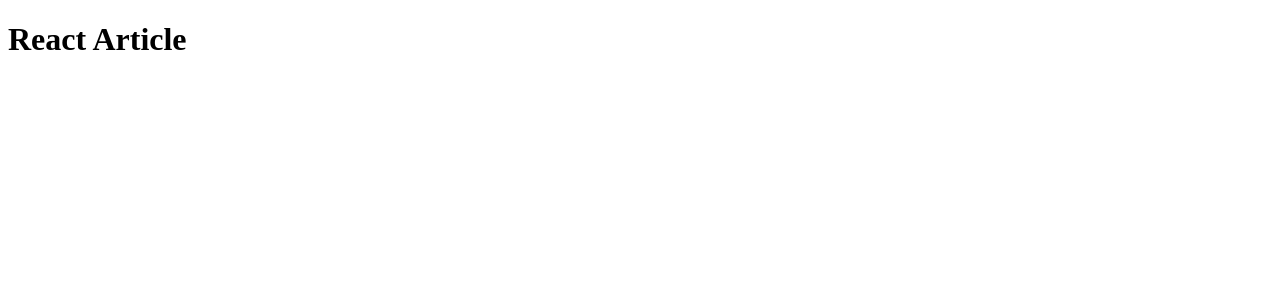
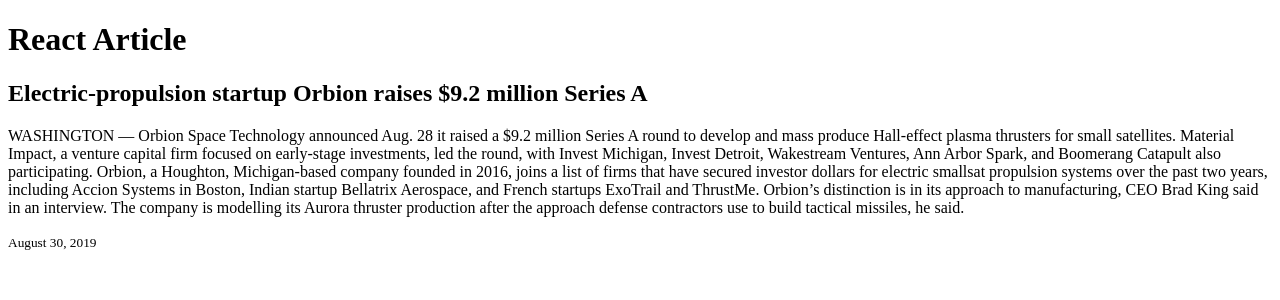
Before and after one commit to mate-academy/react_article, a React (Create React App) app: page / in a window 1280 px wide. Shown: the top 300 px of the page. Built offline with nearby package versions, Linux system fonts and the light colour scheme.

Commit message:
solution

```diff
--- a/src/App.js
+++ b/src/App.js
@@ -1,4 +1,5 @@
 import React from 'react';
+import Article from './components/Article';
 
 // eslint-disable-next-line no-unused-vars
 const article = {
@@ -9,7 +10,14 @@
 };
 
 const App = () => (
-  <h1>React Article</h1>
+  <>
+    <h1>React Article</h1>
+    <Article
+      title={article.title}
+      date={article.date}
+      text={article.text}
+    />
+  </>
 );
 
 export default App;
--- a/src/components/Article.js
+++ b/src/components/Article.js
@@ -0,0 +1,30 @@
+import React from 'react';
+import PropTypes from 'prop-types';
+
+const Article = ({ title, date, text }) => (
+  <article>
+    <h2>
+      {`${title}`}
+    </h2>
+    <p>
+      {`${text}`}
+    </p>
+    <small>
+      {`${date}`}
+    </small>
+  </article>
+);
+
+Article.defaultProps = {
+  title: 'Article title',
+  date: new Date(),
+  text: 'Article text content',
+};
+
+Article.propTypes = {
+  title: PropTypes.string,
+  date: PropTypes.string,
+  text: PropTypes.string,
+};
+
+export default Article;
```
